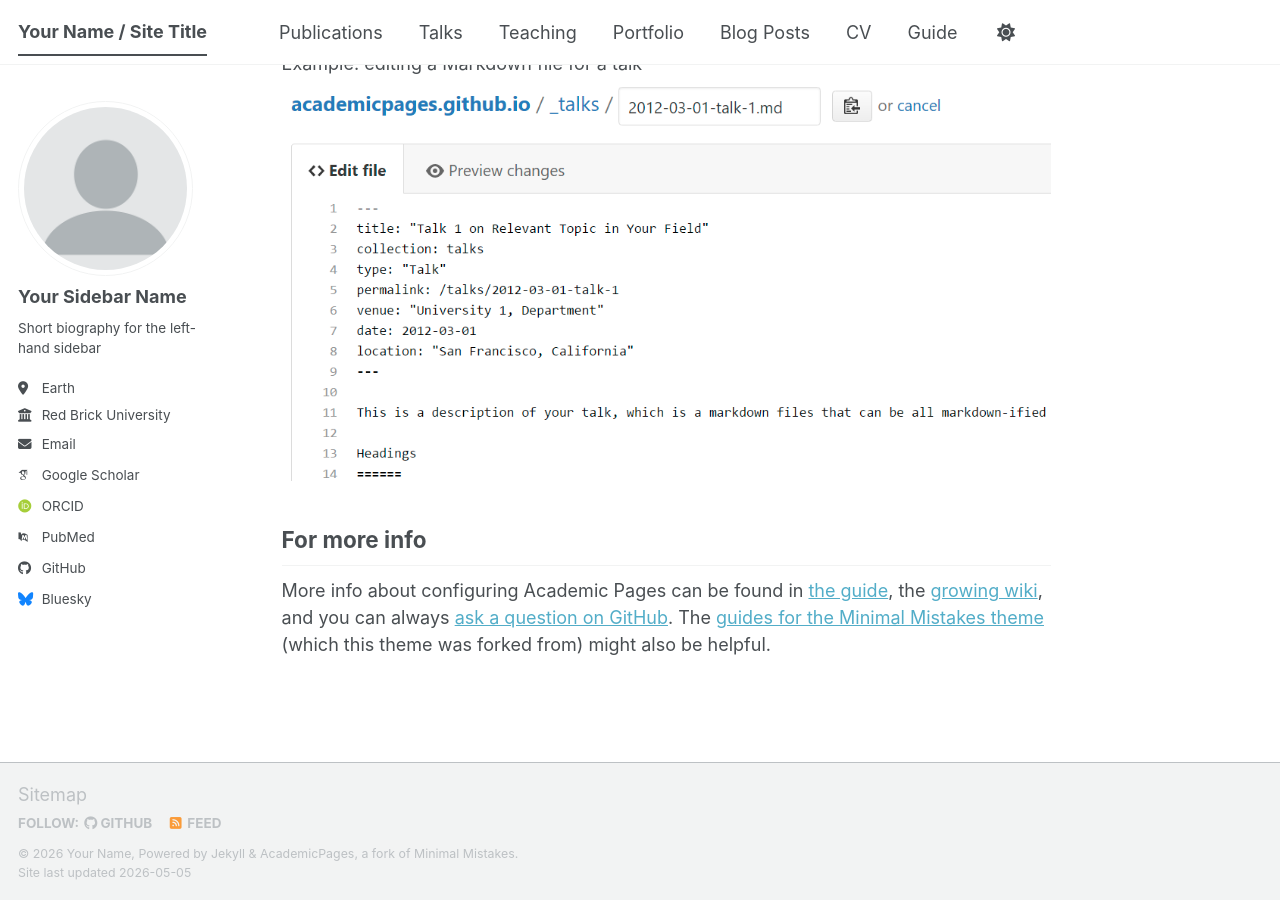
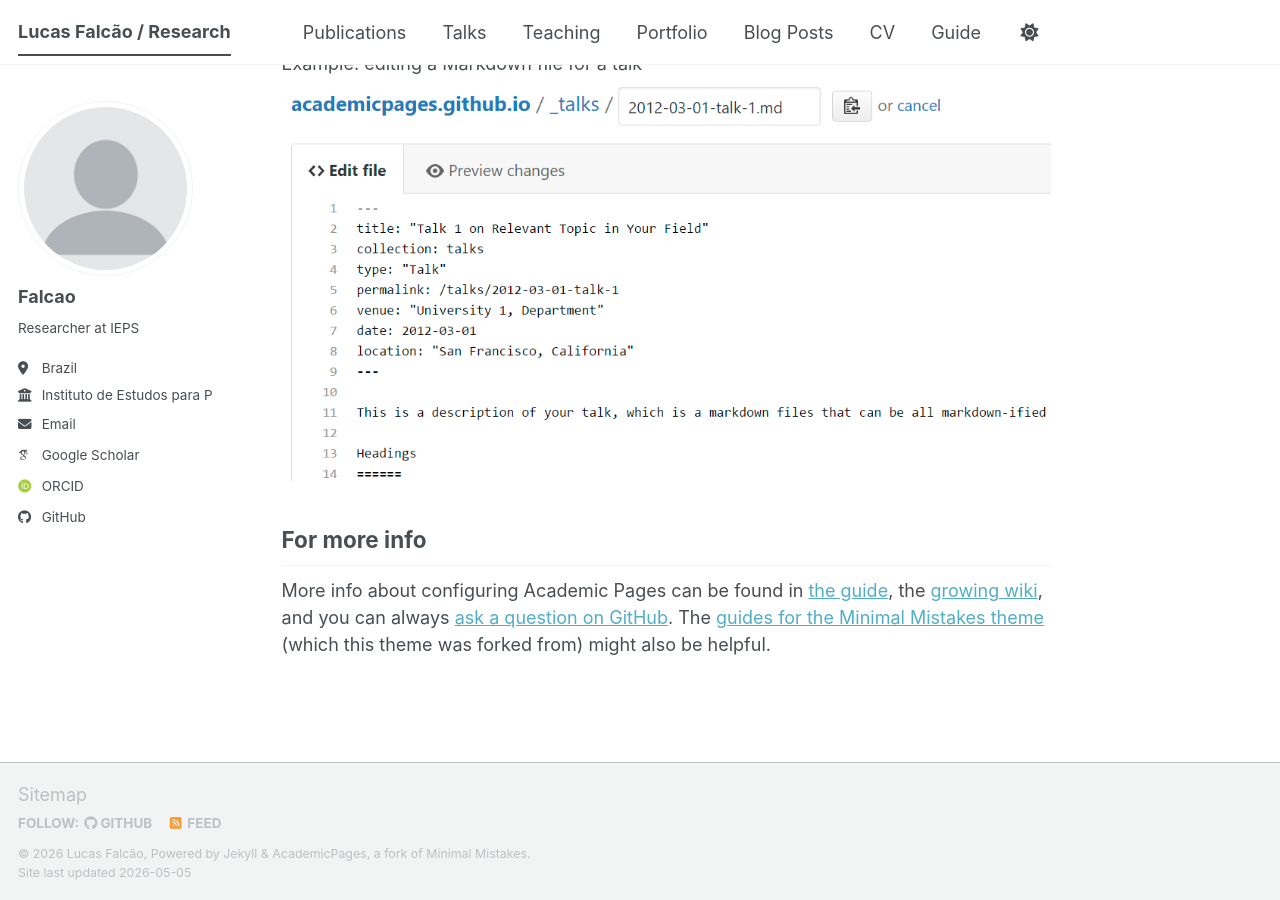
Before and after one commit to lfalcao9113/lfalcao9113.github.io, a Jekyll site: the page built from _pages/about.md, in a window 1280 px wide and 900 px high, scrolled down 2720 px. Built offline with Jekyll 4.4.1, drawn with Linux system fonts in a browser that asks for light colours; some web fonts are replaced; a script bundle is joined from its source files by our own code; library files that are not in the unit come from our copies.

Commit message:
Update _config.yml
Configuracao inicial

```diff
--- a/_config.yml
+++ b/_config.yml
@@ -9,11 +9,11 @@
 # Basic Site Settings
 locale                   : "en-US"
 site_theme               : "default" # The available themes options are "default", "air", "sunrise", "mint", "dirt" and "contrast"
-title                    : "Your Name / Site Title"
+title                    : "Lucas Falcão / Research"
 title_separator          : "-"
-name                     : &name "Your Name"
-description              : &description "Your Name's academic portfolio"   # Update this with a general description of your site, this is the default if not overridden by a page
-url                      : https://academicpages.github.io # The base hostname & protocol for your site e.g. "https://[your GitHub username].github.io",
+name                     : &name "Lucas Falcão"
+description              : &description "Lucas Falcão's academic portfolio"   # Update this with a general description of your site, this is the default if not overridden by a page
+url                      : https://lfalcao9113.github.io # The base hostname & protocol for your site e.g. "https://[your GitHub username].github.io",
                                                            # or if you already have some other page hosted on Github then use "https://[your GitHub username].github.io/[Your Repo Name]"
 baseurl                  : "" # the subpath of your site, e.g. "/blog"
 repository               : "academicpages/academicpages.github.io"
@@ -24,24 +24,24 @@
 author:
   # Biographic information
   avatar           : "profile.png"
-  name             : "Your Sidebar Name"
+  name             : "Falcao"
   pronouns         : # example: "she/her"
-  bio              : "Short biography for the left-hand sidebar"
-  location         : "Earth"
-  employer         : "Red Brick University"
+  bio              : "Researcher at IEPS"
+  location         : "Brazil"
+  employer         : "Instituto de Estudos para Políticas de Saúde"
   uri              : # URL
-  email            : "none@example.org"
+  email            : "lucas.facao@ieps.org.br"
 
   # Academic websites
   academia         : # URL
   arxiv            : # URL - Update with the correct link to your profile
-  googlescholar    : "https://scholar.google.com/citations?user=PS_CX0AAAAAJ"
+  googlescholar    : "https://scholar.google.com.br/citations?user=gUx_vGcAAAAJ&hl=pt-BR"
   inspire-hep      : # URL
   impactstory      : # URL
-  orcid            : "https://orcid.org/yourorcidurl"
+  orcid            : "https://orcid.org/0000-0003-2419-1748"
   semantic         : # URL
   ssrn             : # URL
-  pubmed           : "https://www.ncbi.nlm.nih.gov/pubmed/?term=john+snow"
+  pubmed           :
   researchgate     : # URL
   scopus           : # URL
   zotero           : # URL
@@ -51,13 +51,13 @@
   bitbucket        : # Username - Update with your username on the site
   codepen          : # Username
   dribbble         : # Username
-  github           : "academicpages"
+  github           : "lfalcao9113"
   kaggle           : # Username
   stackoverflow    : # User number or user number and name (i.e., use "1" or "1/jeff-atwood")
 
   # Social media
   artstation       : # Username
-  bluesky          : "bsky.app" # Replace this with you Bluesky username
+  bluesky          : # Replace this with you Bluesky username
   facebook         : # Username
   flickr           : # Username
   foursquare       : # Username
@@ -84,8 +84,8 @@
 
 # Publication Category - The following the list of publication categories and their headings
 publication_category:
-  books:
-    title: 'Books'
+  wp:
+    title: 'Working Papers'
   manuscripts:
     title: 'Journal Articles'
   conferences:
```
